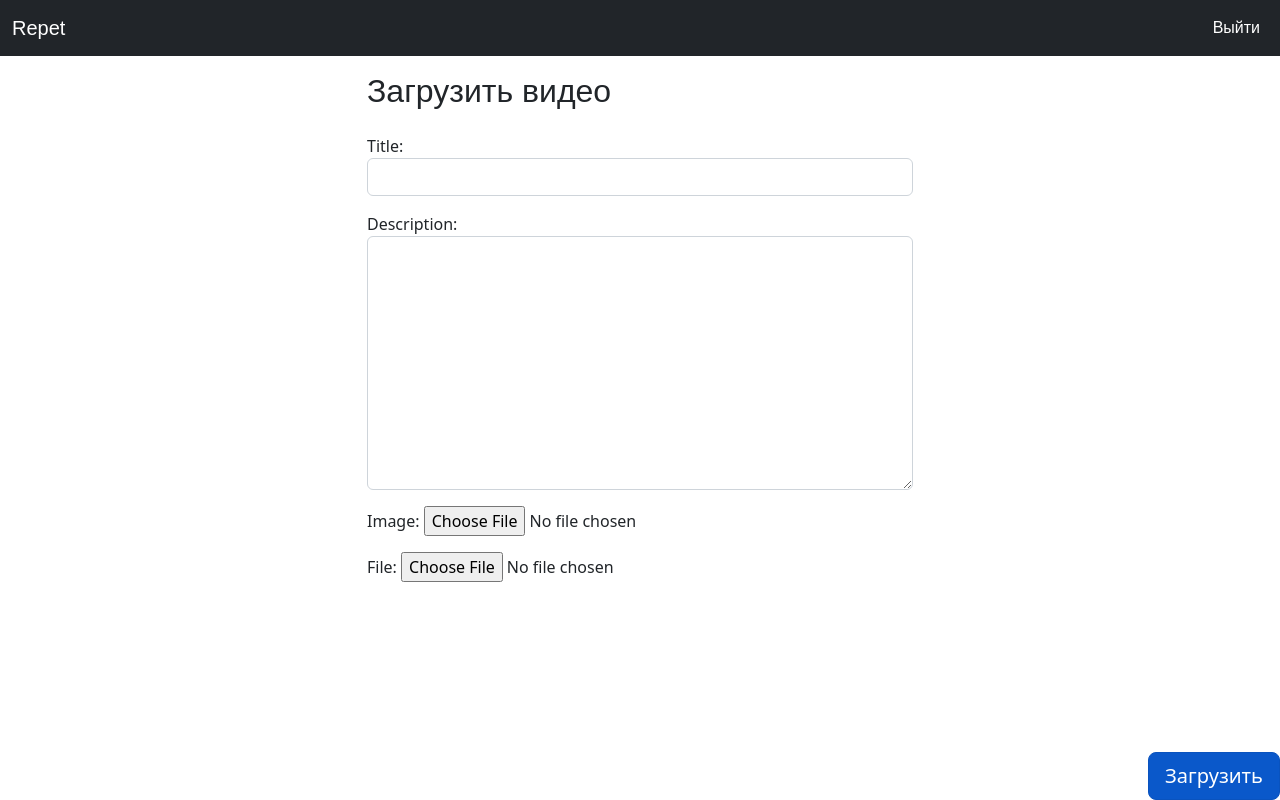
After one commit to Senka04/repetbuddy, a Django app: page /upload_video in a window 1280 px wide. The commit adds this page. Run offline with Django 4.2, Linux system fonts and the light colour scheme; a user stored in the database is signed in.

Commit message:
Added video upload form for users, now each user can upload their own videos to their page. Videos can also be deleted.

```diff
--- a/mySite/settings.py
+++ b/mySite/settings.py
@@ -12,6 +12,7 @@ https://docs.djangoproject.com/en/4.1/ref/settings/
 import os
 from pathlib import Path
 
+LOGIN_URL = '/login'
 # Build paths inside the project like this: BASE_DIR / 'subdir'.
 BASE_DIR = Path(__file__).resolve().parent.parent
 
--- a/page1/forms.py
+++ b/page1/forms.py
@@ -1,6 +1,20 @@
 from django import forms
 from django.contrib.auth.forms import UserCreationForm
 from django.contrib.auth.models import User
+from django import forms
+from .models import Video
+
+
+class VideoForm(forms.ModelForm):
+    class Meta:
+        model = Video
+        fields = ['title', 'description', 'file', 'image']
+        widgets = {
+            'title': forms.TextInput(attrs={'class': 'form-control'}),
+            'description': forms.Textarea(attrs={'class': 'form-control'}),
+            'image': forms.ClearableFileInput(attrs={'class': 'form-control-file'}),
+            'file': forms.ClearableFileInput(attrs={'class': 'form-control-file'}),
+        }
 
 class RegistrationForm(UserCreationForm):
     email = forms.EmailField(required=True)
--- a/page1/models.py
+++ b/page1/models.py
@@ -13,7 +13,8 @@ class Video(models.Model):
         upload_to='video/',
         validators=[FileExtensionValidator(allowed_extensions=['mp4'])]
     )
-    create_at = models.DateTimeField(auto_now_add=True)
+    user = models.ForeignKey(User, on_delete=models.CASCADE, null=True, default=None)
+    created_at = models.DateTimeField(auto_now_add=True)
 
     def __str__(self):
         return self.title
--- a/page1/templates/page1/index.html
+++ b/page1/templates/page1/index.html
@@ -12,6 +12,9 @@
                 <div class="card-body">
                     <h1 class="card-title">Видео</h1>
                     <a href="{% url 'home_video' %}" class="btn btn-outline-success">Перейти к роликам</a>
+                    <br>
+                    <br>
+                    <a href="{% url 'upload_video' %}" class="btn btn-outline-success">Загрузить видео</a>
                 </div>
             </div>
         </div>
--- a/page1/templates/page1/videopleer/home.html
+++ b/page1/templates/page1/videopleer/home.html
@@ -5,6 +5,7 @@
 <link href="https://vjs.zencdn.net/7.10.2/video-js.css" rel="stylesheet"/>
 {% endblock %}
 {% block content %}
+
 <div class="main-posts">
     <div class="container">
         <div class="row">
--- /dev/null
+++ b/page1/templates/page1/videopleer/upload_video.html
@@ -0,0 +1,34 @@
+{% extends 'page1/base.html' %}
+
+{% block content %}
+<div class="container">
+    <div class="row justify-content-center">
+        <div class="col-md-6">
+            <h2 class="source-sans-pro mb-4">Загрузить видео</h2>
+            <form method="post" enctype="multipart/form-data">
+                {% csrf_token %}
+                <div class="mb-3">
+                    {{ form.title.label_tag }}
+                    {{ form.title }}
+                </div>
+                <div class="mb-3">
+                    {{ form.description.label_tag }}
+                    {{ form.description }}
+                </div>
+                <div class="mb-3">
+                    {{ form.image.label_tag }}
+                    {{ form.image }}
+                </div>
+                <div class="mb-3">
+                    {{ form.file.label_tag }}
+                    {{ form.file }}
+                </div>
+                <div class="fixed-bottom">
+                    <button type="submit" class="btn btn-primary btn-lg active float-end">Загрузить</button>
+                </div>
+            </form>
+        </div>
+    </div>
+</div>
+
+{% endblock %}
--- a/page1/urls.py
+++ b/page1/urls.py
@@ -14,5 +14,7 @@ urlpatterns = [
     path('home_video/stream/<int:pk>/', views.get_streaming_video, name='stream'),
     path('home_video/<int:pk>/', views.get_video, name='video'),
     path('home_video', views.get_list_video, name='home_video'),
-
+    path('upload_video', views.upload_video, name='upload_video'),
+    path('home_video/<int:pk>/delete/', views.delete_video, name='delete_video'),
+    path('home_video/<int:pk>/confirm_delete/', views.confirm_delete_video, name='confirm_delete_video'),
 ]
--- a/page1/views.py
+++ b/page1/views.py
@@ -6,8 +6,9 @@ from .forms import RegistrationForm
 from django.contrib.auth import authenticate, login, logout
 from django.contrib.auth.forms import AuthenticationForm
 from django.contrib.auth.decorators import login_required
-
 from django.urls import reverse
+from django.contrib import messages
+from .forms import VideoForm
 
 @login_required
 def confirm_logout(request):
@@ -64,17 +65,57 @@ def class10(request):
 def class11(request):
     return render(request, 'page1/class11.html')
 # Create your views here.
-def get_list_video(request):
-    return render(request, 'page1/videopleer/home.html', {'video_list': Video.objects.all()})
 
 
+
+@login_required
+def upload_video(request):
+    if request.method == 'POST':
+        form = VideoForm(request.POST, request.FILES)
+        if form.is_valid():
+            video = form.save(commit=False)
+            video.user = request.user
+            video.save()
+            messages.success(request, 'Видео успешно загружено.')
+            return redirect('home')
+    else:
+        form = VideoForm()
+    return render(request, 'page1/videopleer/upload_video.html', {'form': form})
+
+@login_required
+def confirm_delete_video(request, pk):
+    video = get_object_or_404(Video, pk=pk)
+    return render(request, 'page1/videopleer/confirm_delete_video.html', {'video': video})
+@login_required
+def delete_video(request, pk):
+    video = get_object_or_404(Video, pk=pk)
+    if request.user != video.user:
+        messages.error(request, "You don't have permission to delete this video.")
+        return redirect('home')
+    if request.method == 'POST':
+        video.delete()
+        messages.success(request, 'Video has been deleted successfully!')
+        return redirect('home')
+    return render(request, 'delete_video.html', {'video': video})
+
+@login_required
+def get_list_video(request):
+    video_list = Video.objects.filter(user=request.user)
+    return render(request, 'page1/videopleer/home.html', {'video_list': video_list})
+
+
+@login_required
 def get_video(request, pk: int):
-    _video = get_object_or_404(Video, id=pk)
+    _video = get_object_or_404(Video, id=pk, user=request.user)
     return render(request, "page1/videopleer/video.html", {"video": _video})
 
-
+@login_required
 def get_streaming_video(request, pk: int):
     file, status_code, content_length, content_range = open_file(request, pk)
+
+    # Check if the video belongs to the user
+    video = get_object_or_404(Video, id=pk, user=request.user)
+
     response = StreamingHttpResponse(file, status=status_code, content_type='video/mp4')
 
     response['Accept-Ranges'] = 'bytes'
```
Also changed, not shown: page1/templates/page1/class9.html (deleted, +0 -7 lines), page1/templates/page1/registration.html (deleted, +0 -7 lines), page1/templates/page1/videopleer/confirm_delete_video.html (added, +12 -0 lines), page1/templates/page1/videopleer/video.html (+7 -0 lines), db.sqlite3.
